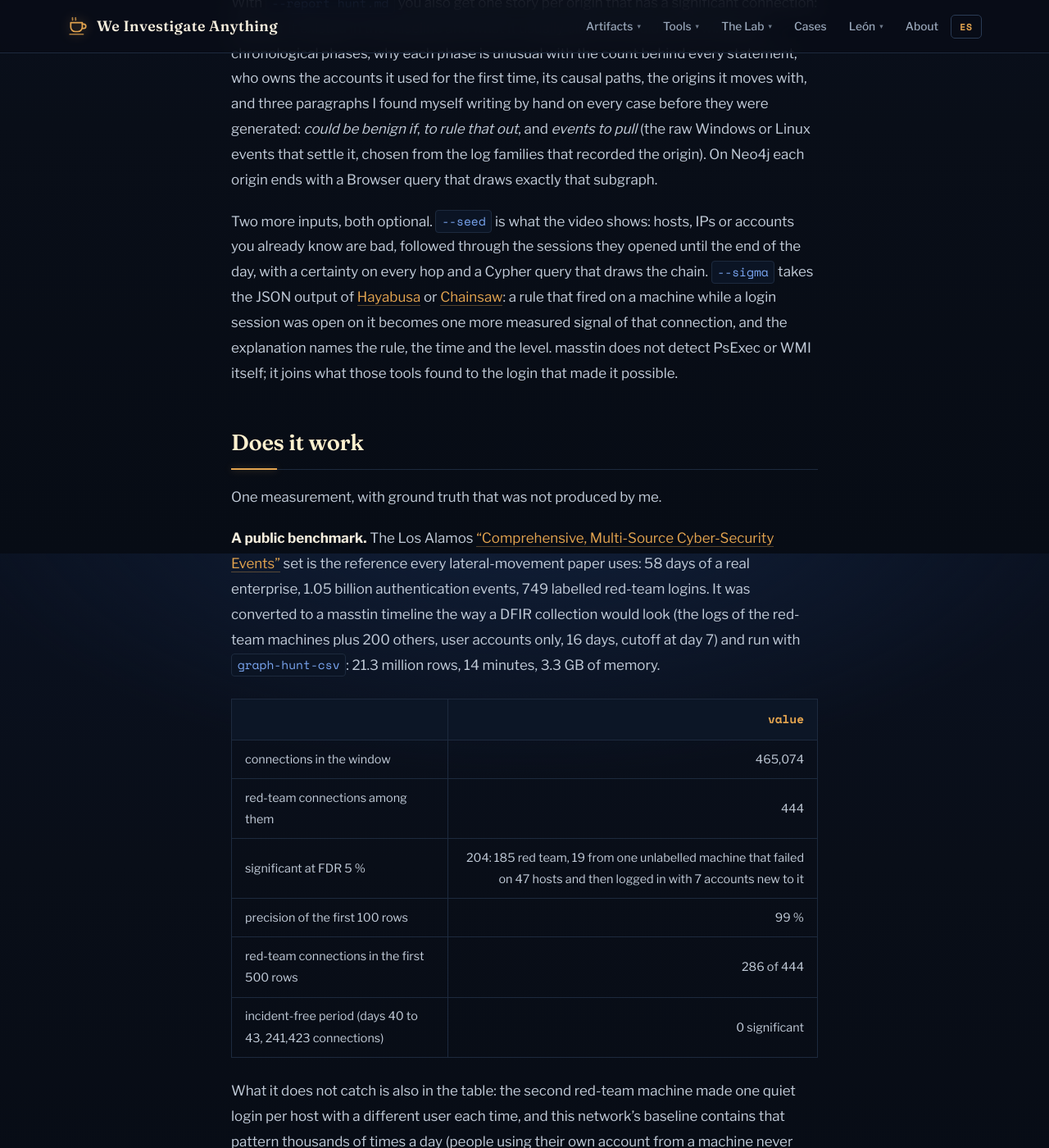
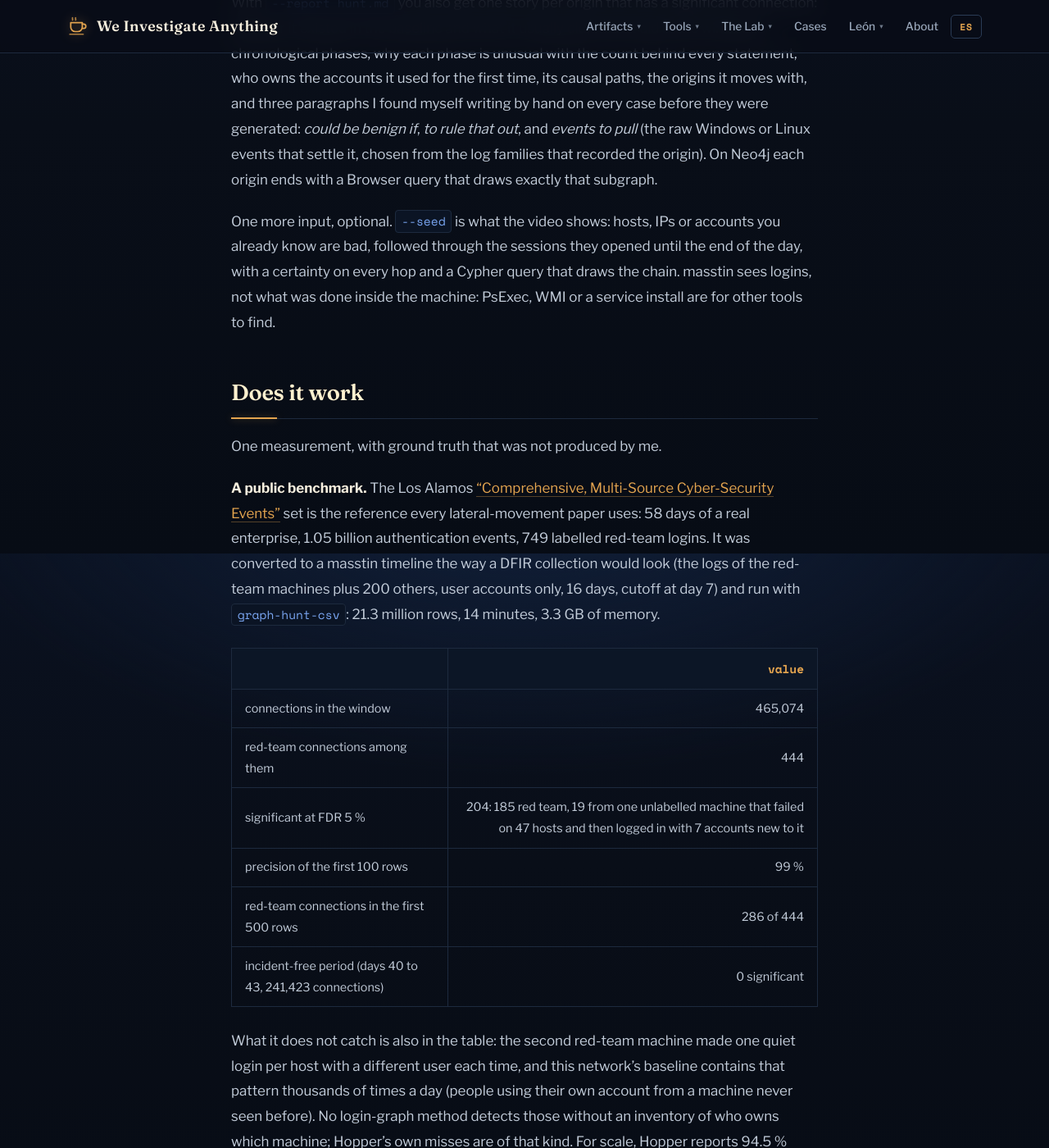
Before and after one commit to jupyterj0nes/jupyterj0nes.github.io, a Jekyll site: the page built from _posts/en/2026-05-21-masstin-graph-hunt.md, in a window 1280 px wide and 1400 px high, scrolled down 4725 px. Shown: the whole window at 82% size. Built offline with Jekyll 4.4.1, drawn with Linux system fonts in a browser that asks for light colours; comment, search, counter and statistics services are not loaded; some of the changed text lies outside the part shown.

Commit message:
Hunt articles: drop the Sigma corroboration, removed from masstin

```diff
--- a/_posts/en/2026-05-21-masstin-graph-hunt.md
+++ b/_posts/en/2026-05-21-masstin-graph-hunt.md
@@ -83,7 +83,7 @@ account, result, events, logs, signature, why_unusual, evidence, chain, campaign
 
 With `--report hunt.md` you also get one story per origin that has a significant connection: whether it existed in the baseline and what it usually did, what it did in the window in chronological phases, why each phase is unusual with the count behind every statement, who owns the accounts it used for the first time, its causal paths, the origins it moves with, and three paragraphs I found myself writing by hand on every case before they were generated: *could be benign if*, *to rule that out*, and *events to pull* (the raw Windows or Linux events that settle it, chosen from the log families that recorded the origin). On Neo4j each origin ends with a Browser query that draws exactly that subgraph.
 
-Two more inputs, both optional. `--seed` is what the video shows: hosts, IPs or accounts you already know are bad, followed through the sessions they opened until the end of the day, with a certainty on every hop and a Cypher query that draws the chain. `--sigma` takes the JSON output of [Hayabusa](https://github.com/Yamato-Security/hayabusa) or [Chainsaw](https://github.com/WithSecureLabs/chainsaw): a rule that fired on a machine while a login session was open on it becomes one more measured signal of that connection, and the explanation names the rule, the time and the level. masstin does not detect PsExec or WMI itself; it joins what those tools found to the login that made it possible.
+One more input, optional. `--seed` is what the video shows: hosts, IPs or accounts you already know are bad, followed through the sessions they opened until the end of the day, with a certainty on every hop and a Cypher query that draws the chain. masstin sees logins, not what was done inside the machine: PsExec, WMI or a service install are for other tools to find.
 
 ## Does it work
 
@@ -104,7 +104,7 @@ What it does not catch is also in the table: the second red-team machine made on
 
 ## When not to use it
 
-Two days of logs is not a baseline; the Szechuan run above says so itself. A single host's triage has no network to compare against. And an attacker who makes one login with the victim's own account from the victim's own workstation has done nothing new for the network; that is what the seed reconstruction and the Sigma corroboration are for.
+Two days of logs is not a baseline; the Szechuan run above says so itself. A single host's triage has no network to compare against. And an attacker who makes one login with the victim's own account from the victim's own workstation has done nothing new for the network; that is what the seed reconstruction is for.
 
 ## Try it
 
```
Also changed, not shown: _posts/en/2026-04-06-masstin-lateral-movement-rust.md (+1 -1 lines), _posts/en/2026-11-18-masstin-hunt-viewer.md (+4 -5 lines), _posts/es/2026-04-06-masstin-lateral-movement-rust.md (+1 -1 lines), _posts/es/2026-05-21-masstin-graph-hunt.md (+2 -2 lines), _posts/es/2026-11-18-masstin-hunt-viewer.md (+4 -5 lines), assets/images/hunt/h-w2.webp, assets/images/hunt/h-w3.webp.
